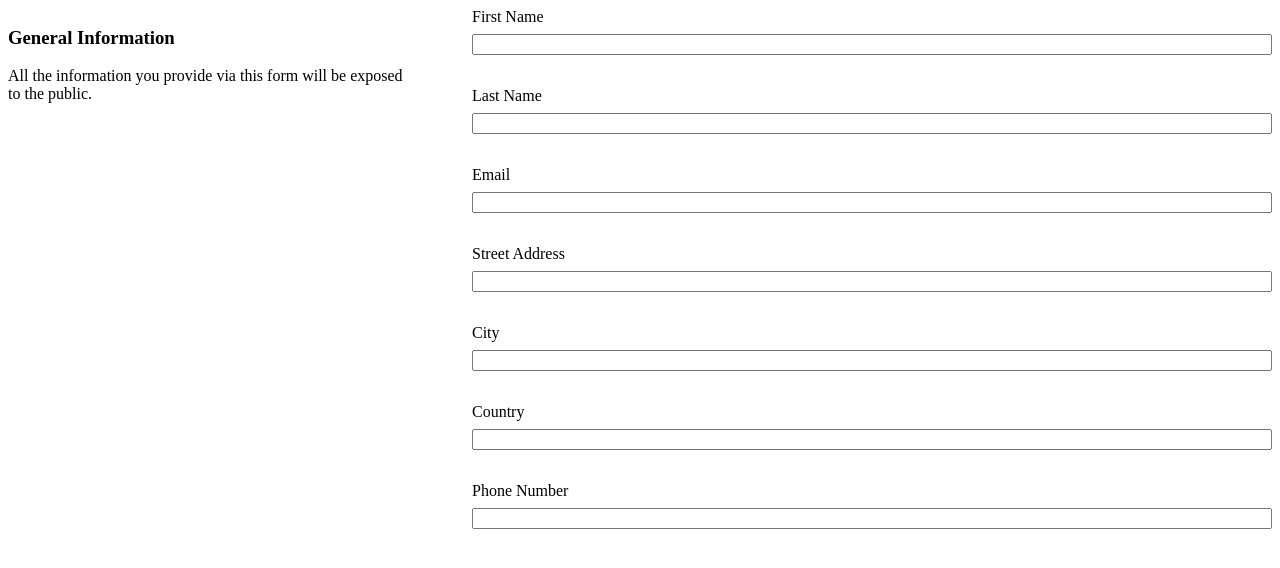
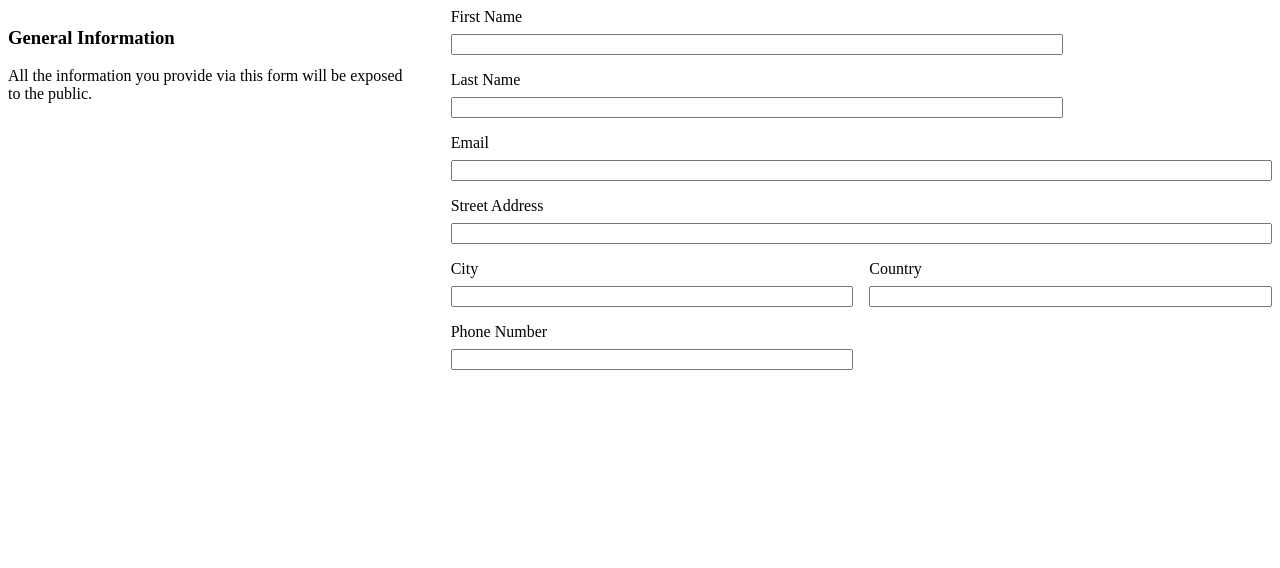
Before and after one commit to cigotete/study-react-design-system-styled-components, a React (Vite) app: page / in a window 1280 px wide. Shown: the top 568 px of the page. Built offline with nearby package versions, Linux system fonts and the light colour scheme.

Commit message:
Exploring grid and how to handle grid-template-columns.

```diff
--- a/src/App.jsx
+++ b/src/App.jsx
@@ -1,10 +1,10 @@
-import InfoForm from "./components/2-split-pattern/InfoForm"
+import InfoFormWithColumns from './components/3-column-pattern/InfoFormWithColumns.jsx';
 
 export function App() {
 
   return (
     <>
-      <InfoForm />
+      <InfoFormWithColumns />
     </>
   )
 }
--- /dev/null
+++ b/src/components/3-column-pattern/InfoFormWithColumns.jsx
@@ -0,0 +1,75 @@
+import { styled } from "styled-components";
+import { spaceSchema } from "../../utils";
+import { InputGroup } from "../2-split-pattern/form";
+import { Split } from "../2-split-pattern/InfoForm";
+
+export const Columns = styled.div`
+  --columns: ${({ columns = 1 }) => columns};
+  display: grid;
+  gap: ${(props) => spaceSchema[props.gutter] ?? spaceSchema.l};
+  grid-template-columns: repeat(var(--columns), 1fr);
+`;
+
+export const Column = styled.div`
+  //whatever the value of $span is, it will be the min value between $span and the number of columns
+  grid-column: span min(${({ $span = 1 }) => $span}, var(--columns)) / auto;
+`;
+
+const InfoFormWithColumns = () => {
+  return (
+    <Split fraction="1/3" gutter="xl">
+      <div>
+        <h3>General Information</h3>
+        <span>
+          All the information you provide via this form will be exposed to the
+          public.
+        </span>
+      </div>
+      <Form />
+    </Split>
+  );
+};
+
+const Form = () => {
+  return (
+    <Columns columns={4}>
+      <Column $span={3}>
+        <InputGroup htmlFor="firstName" label="First Name">
+          <input type="text" id="firstName" />
+        </InputGroup>
+      </Column>
+      <Column $span={3}>
+        <InputGroup htmlFor="lastName" label="Last Name">
+          <input type="text" id="lastName" />
+        </InputGroup>
+      </Column>
+      <Column $span={4}>
+        <InputGroup htmlFor="email" label="Email">
+          <input type="text" id="email" />
+        </InputGroup>
+      </Column>
+      <Column $span={6}>
+        <InputGroup htmlFor="address" label="Street Address">
+          <input type="text" id="address" />
+        </InputGroup>
+      </Column>
+      <Column $span={2}>
+        <InputGroup htmlFor="city" label="City">
+          <input type="text" id="city" />
+        </InputGroup>
+      </Column>
+      <Column $span={2}>
+        <InputGroup htmlFor="country" label="Country">
+          <input type="text" id="country" />
+        </InputGroup>
+      </Column>
+      <Column $span={2}>
+        <InputGroup htmlFor="phone" label="Phone Number">
+          <input type="text" id="phone" />
+        </InputGroup>
+      </Column>
+    </Columns>
+  );
+};
+
+export default InfoFormWithColumns;
```
